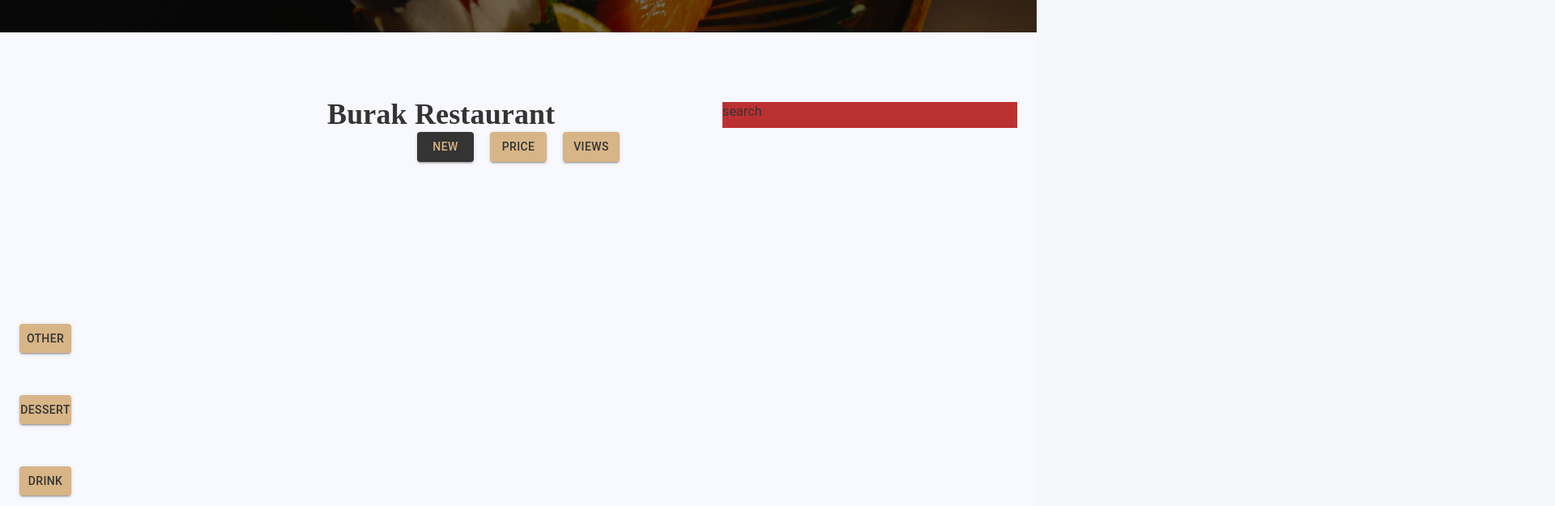
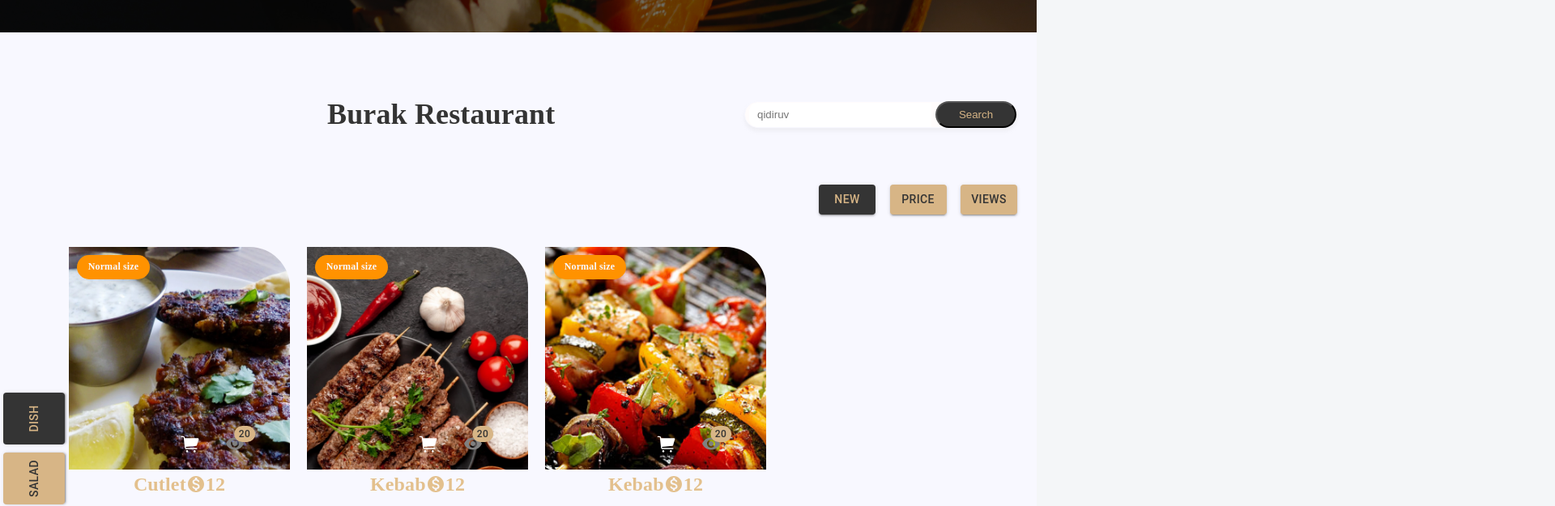
Before and after one commit to Nazirjon0125/pet-shop-react, a React (Create React App) app: page /products in a window 1280 px wide. Shown: the part 360-985 px from the top of the page at 81% size, 1920 px wide, since content can reach past the window. Built offline with nearby package versions, Linux system fonts and the light colour scheme.

Commit message:
fix: modify products page

```diff
--- a/src/app/screens/productsPage/Products.tsx
+++ b/src/app/screens/productsPage/Products.tsx
@@ -33,9 +33,16 @@ export default function Products() {
       <Container>
         <Stack flexDirection={"column"} alignItems={"center"}>
           <Stack className={"avatar-big-box"}>
-            <Stack className="top-text">
-              <p>Burak Restaurant</p>
-              <div className="single-search-big-box">search</div>
+            <Stack className="top-text">Burak Restaurant</Stack>
+            <Stack className="single-search-big-box">
+              <form className="single-search-form">
+                <input
+                  className="single-search-input"
+                  type="text"
+                  placeholder="qidiruv"
+                />
+                <button className="single-button-search">Search</button>
+              </form>
             </Stack>
           </Stack>
 
@@ -80,7 +87,7 @@ export default function Products() {
                 <Button variant={"contained"} color={"secondary"}>
                   Salad
                 </Button>
-                <Button variant={"contained"} color={"secondary"}>
+                <Button variant={"contained"} color={"primary"}>
                   Dish
                 </Button>
               </div>
@@ -148,11 +155,25 @@ export default function Products() {
             />
           </Stack>
         </Stack>
-
+      </Container>
       <div className={"brands-logo"}>
         <Container>
-            <Stack>
-              <div className="title-name">Our Family Brands</div>
+          <Stack className="family-brands">
+            <Box className="brand-title">Our Family Brands</Box>
+            <Stack className="brand-cards">
+              <Box className="brand-card">
+                <img src={"/img/burak.jpeg"} />
+              </Box>
+              <Box className="brand-card">
+                <img src={"/img/burak.jpeg"} />
+              </Box>
+              <Box className="brand-card">
+                <img src={"/img/burak.jpeg"} />
+              </Box>
+              <Box className="brand-card">
+                <img src={"/img/burak.jpeg"} />
+              </Box>
+            </Stack>
           </Stack>
         </Container>
       </div>
@@ -171,7 +192,6 @@ export default function Products() {
           </Stack>
         </Container>
       </div>
-      </Container>
     </div>
   );
 }
--- a/src/css/product.css
+++ b/src/css/product.css
@@ -18,10 +18,11 @@
 
 .products-page .products .avatar-big-box {
   position: relative;
+  margin-top: 80px;
   width: 100%;
   height: auto;
   display: flex;
-  flex-direction: column;
+  flex-direction: row;
   align-items: center;
 }
 
@@ -29,15 +30,11 @@
   position: relative;
   width: 100%;
   height: 43px;
-  margin-top: 80px;
   display: flex;
   flex-direction: row;
   align-items: center;
   justify-content: space-between;
-}
 
-.products-page .products .top-text p {
-  position: relative;
   margin-left: 380px;
   font-family: "Dancing Script";
   font-style: normal;
@@ -49,20 +46,99 @@
 
 .products-page .products .single-search-big-box {
   position: relative;
-  width: 364px;
-  height: 32px;
+  width: 337px;
+  height: 33px;
   display: flex;
-  background: #bb3030;
+  flex-direction: row;
+  align-items: center;
+  background: #fffcfc;
+  border: 1px solid #f8f8ff;
+  box-shadow: 0px 4px 4px rgba(213, 213, 213, 0.25);
+  border-radius: 18.5px;
+  box-sizing: border-box;
+  cursor: pointer;
+}
+
+.products-page .products .single-search-form {
+  position: relative;
+  width: 100%;
+  display: flex;
+  flex-direction: row;
+  justify-content: space-between;
+  align-items: center;
+}
+
+.products-page .products .single-search-input {
+  position: relative;
+  width: 225px;
+  height: 30px;
+  margin-left: 5px;
+  margin-right: 5px;
+  padding-left: 10px;
+  display: flex;
+  border: none;
+  border-radius: 10px 0px 0px 10px;
+}
+
+.products-page .products .single-button-search {
+  position: relative;
+  width: 100px;
+  height: 33px;
+
+  display: flex;
+  justify-content: center;
+  align-items: center;
+  color: #d7b586;
+  display: flex;
+  border-radius: 18px;
+  background: #343434;
+}
+
+.products-page .products .prev-btn,
+.products .next-btn {
+  width: 10%;
+  height: 147px;
+  display: flex;
+  justify-content: center;
+  align-items: center;
+}
+
+.products-page .products .restaurant-avatars-wrapper {
+  width: 90%;
+  height: 147px;
+  display: flex;
+  flex-direction: row;
+  justify-content: space-between;
+  align-items: center;
+  overflow: hidden;
+}
+
+.products-page .products .restaurant-avatars img {
+  width: 108px;
+  height: 108px;
+  border-radius: 50%;
+}
+
+.products-page .products .restaurant-avatars span {
+  margin-top: 14px;
+  font-family: "Solway";
+  font-style: normal;
+  font-weight: 400;
+  line-height: 14px;
+  color: #fffcfc;
 }
 
 .products-page .products .dishes-filter-section {
-  margin-bottom: 200px;
-  width: 250px;
+  margin-top: 65px;
+  width: 100%;
   height: 36.5px;
+  display: flex;
+  flex-direction: row;
+  justify-content: end;
 }
 
 .products-page .products .dishes-filter-section .dishes-filter-box {
-  width: 100%;
+  width: 245px;
   height: 36.5px;
   display: flex;
   flex-direction: row;
@@ -75,18 +151,222 @@
 }
 
 .products-page .products .list-category-section {
+  position: relative;
   width: 100%;
   height: auto;
   display: flex;
+  flex-direction: row;
+  justify-content: space-between;
 }
 
-.products-page .products .list-category-section .product-category {
+.products-page .products .product-category {
+  position: relative;
   width: 36px;
-  height: 389px;
+  height: 500px;
+  display: flex;
+  flex-direction: row;
+}
+
+.products-page .products .product-category .category-main {
+  position: relative;
+  margin-top: 200px;
+  width: 100%;
+  height: 76px;
+  display: flex;
+  flex-direction: row;
+  justify-content: end;
+
+  font-family: "Solway";
+  font-style: normal;
+  font-weight: 400;
+  line-height: 14px;
+  gap: 10px;
+  transform: rotate(-90deg);
+}
+
+.products-page .products .product-wrapper {
+  margin-left: 25px;
+  width: 100%;
+  height: auto;
+  display: flex;
+  flex-direction: row;
+  flex-wrap: wrap;
+}
+
+.products-page .product-wrapper .no-data {
+  width: 100%;
+  display: flex;
+  justify-content: center;
+  align-items: center;
+  text-transform: capitalize;
+  font-family: "Poppins";
+  font-style: normal;
+  font-weight: 400;
+  font-size: 30px;
+  line-height: 34px;
+  color: #e3c08d;
+}
+
+.products-page .products .product-card {
+  margin-top: 40px;
+  margin-right: 24px;
+  width: 270px;
+  height: auto;
+  display: flex;
+  flex-wrap: wrap;
+  flex-direction: column;
+  align-items: center;
+  cursor: pointer;
+}
+
+.products-page .products .product-card .product-img {
+  position: relative;
+  width: 273px;
+  height: 275px;
+  background-size: cover;
+  border-radius: 0px 50px 0px 0px;
+}
+
+.products-page .products .product-card .product-img .product-sale {
+  position: absolute;
+  margin: 10px 0 0 10px;
+  z-index: 100;
+  width: 90px;
+  height: 30px;
+  display: flex;
+  align-items: center;
+  justify-content: center;
+  background: #ff9200;
+  box-shadow: 4px 6px 20px rgba(0, 0, 0, 0.1);
+  border-radius: 25px;
+  font-family: "Poppins";
+  font-style: normal;
+  font-weight: 600;
+  font-size: 12px;
+  line-height: 21px;
+  color: #f8f8ff;
+}
+
+.products .product-wrapper .product-card .product-desc {
+  display: flex;
+  flex-direction: row;
+  align-items: center;
+  color: rgb(227, 192, 141);
+  font-family: Poppins;
+  font-size: 24px;
+  font-weight: 600;
+  line-height: 36px;
+}
+
+.products .product-wrapper .product-card .view-btn {
+  position: absolute;
+  width: 64px;
+  height: 46px;
+  top: 220px;
+}
+
+.products .product-wrapper .product-card .shop-btn {
+  position: absolute;
+  width: 64px;
+  height: 46px;
+  top: 220px;
+  padding-left: 150px;
+}
+
+.products-page .products .pagination-section {
+  position: relative;
+  width: 100%;
+  margin-top: 30px;
+  display: flex;
+  flex-direction: row;
+  justify-content: center;
+}
+
+.products-page .products .brands-logo {
+  margin-top: 60px;
+  width: 100%;
+  height: 630px;
+  display: flex;
+
+  background: #0d1518;
+}
+
+.products-page .products .brands-logo .family-brands {
+  padding-top: 70px;
   display: flex;
   flex-direction: column;
   justify-content: space-between;
+  align-items: center;
 }
+
+.products-page .products .brands-logo .family-brands .brand-title {
+  width: 100%;
+  height: auto;
+  display: flex;
+  justify-content: center;
+
+  font-family: "Roboto";
+  font-size: 36px;
+  font-weight: 700;
+  line-height: 42px;
+  text-align: left;
+  color: rgb(227, 192, 141);
+}
+
+.products-page .brands-logo .family-brands .brand-cards {
+  margin-top: 50px;
+  width: 1294px;
+  height: 350px;
+
+  display: flex;
+  flex-direction: row;
+  justify-content: space-between;
+}
+
+.products-page .brands-logo .family-brands .brand-cards .brand-card {
+  box-shadow: 0px 4px 4px 0px rgba(0, 0, 0, 0.25);
+  border-radius: 20px;
+
+  box-shadow: 0px 0px 22px 0px rgb(228, 212, 212);
+  background: rgb(13, 21, 24);
+}
+
+.products-page .brands-logo .family-brands .brand-cards .brand-card img {
+  width: 258px;
+  height: 350px;
+}
+
+.products-page .address {
+  margin-top: 20px;
+  width: 100%;
+  height: 701px;
+  display: flex;
+}
+
+.products-page .address .address-area {
+  width: 1300px;
+  height: 567px;
+
+  display: flex;
+  flex-direction: column;
+  justify-content: center;
+  align-items: center;
+}
+
+.products-page .address .address-area .title {
+  width: 232px;
+  height: 54px;
+
+  font-family: "Roboto Serif";
+  font-size: 36px;
+  font-weight: 600;
+  line-height: 42px;
+  text-align: left;
+  color: rgb(52, 52, 52);
+}
+
+/*
+
 
 .products-page .products .list-category-section .category-main {
   width: 36px;
@@ -103,13 +383,6 @@
   flex-direction: row;
   justify-content: space-between;
   flex-wrap: wrap;
-}
-
-.products-page .products .product-wrapper .product-card {
-  width: 273px;
-  height: 365px;
-
-  cursor: pointer;
 }
 
 .products-page .products .product-wrapper .product-card .product-img {
@@ -141,17 +414,7 @@
   color: #f8f8ff;
 }
 
-.products-page .products .brands-logo {
-  position: relative;
-  width: 1913px;
-  height: 630px;
 
-  display: flex;
-  flex-direction: column;
-  justify-content: center;
-  align-items: center;
-  background: #9eceb7;
-}
 
 .products-page .products .brands-logo .title-name {
   position: relative;
@@ -165,7 +428,7 @@
   line-height: 42px;
   text-align: left;
   color: rgb(227, 192, 141);
-}
+} */
 
 /** ChosenProduct **/
 
```
Also changed, not shown: public/img/burak.jpeg (added). Lines whose indentation alone changed are shown as unchanged.
